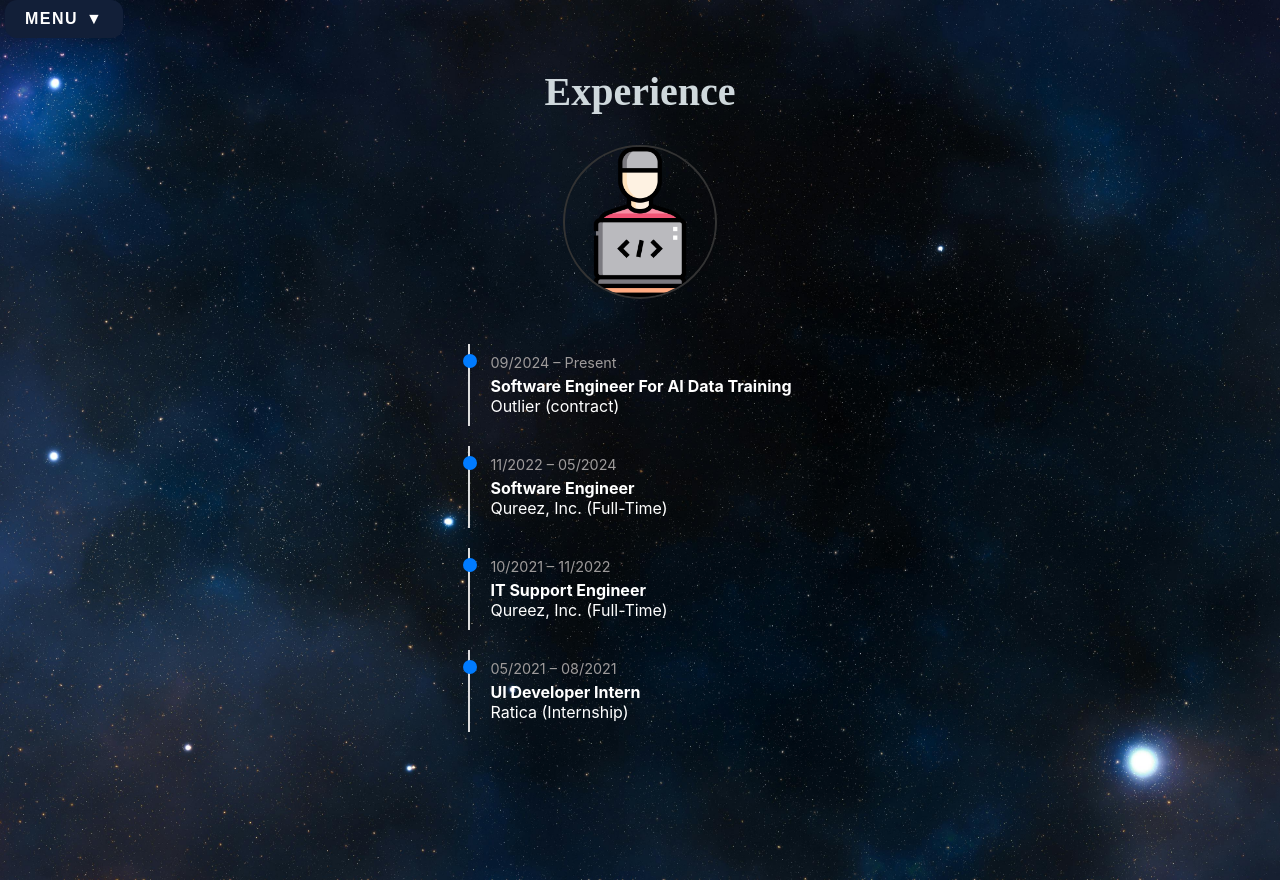
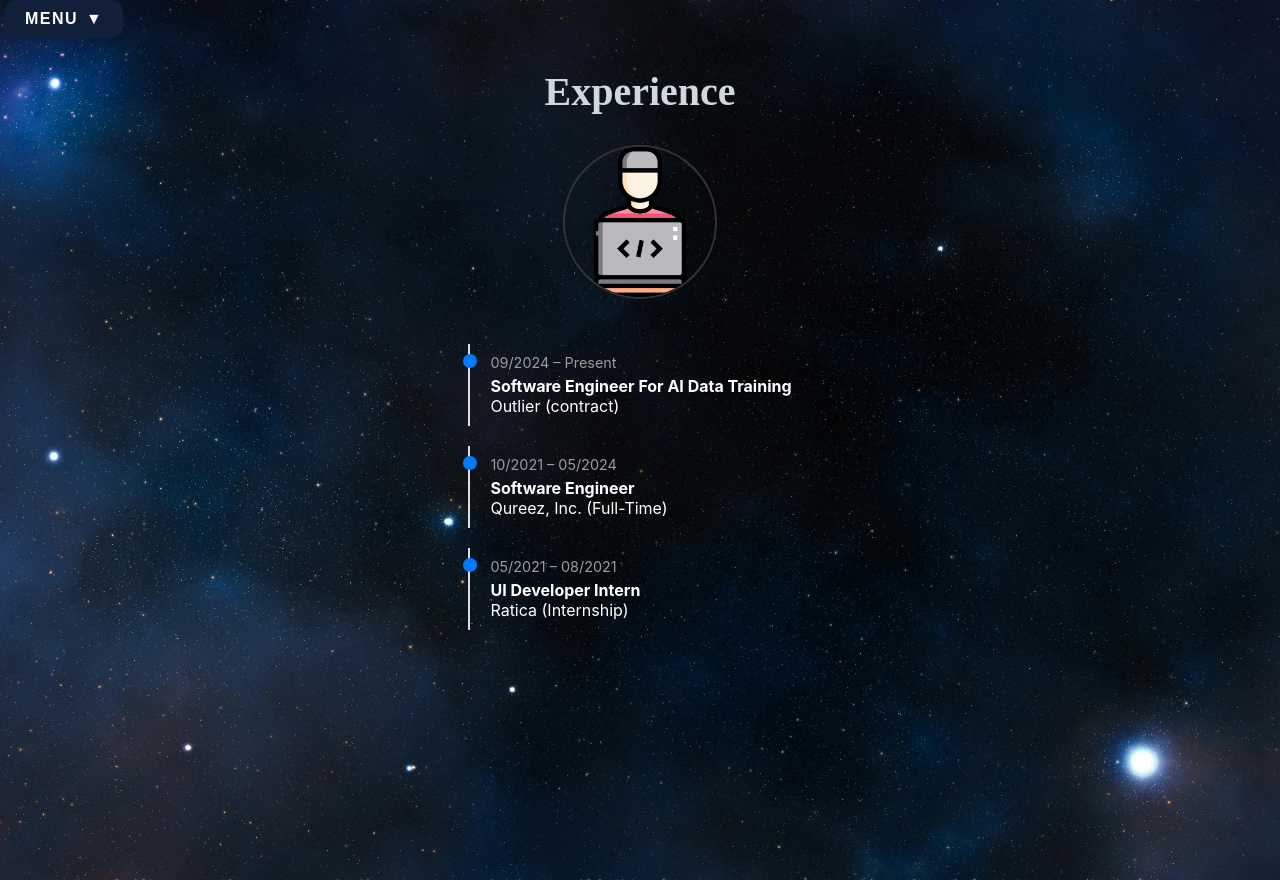
Before and after one commit to arsanyattalla/my-portfolio, a React (Create React App) app: page /experience in a window 1280 px wide. Built offline with nearby package versions, Linux system fonts and the light colour scheme.

Commit message:
added-experience

```diff
--- a/src/pages/experience.js
+++ b/src/pages/experience.js
@@ -41,18 +41,13 @@ function Experience() {
                   Outlier (contract)
                 </div>
                 <div className="timeline-item">
-                  <span className="timeline-date">11/2022 – 05/2024</span>
+                  <span className="timeline-date">10/2021 – 05/2024</span>
                   <strong>Software Engineer</strong>
                   <br />
                   Qureez, Inc. (Full-Time)
                 </div>
 
-                <div className="timeline-item">
-                  <span className="timeline-date">10/2021 – 11/2022</span>
-                  <strong>IT Support Engineer</strong>
-                  <br />
-                  Qureez, Inc. (Full-Time)
-                </div>
+
 
                 <div className="timeline-item">
                   <span className="timeline-date">05/2021 – 08/2021</span>
```
